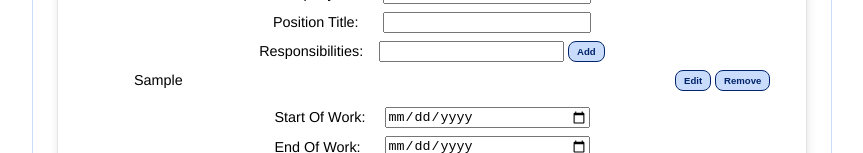
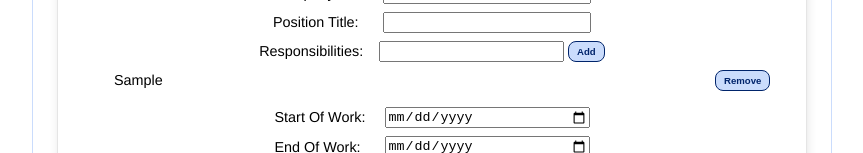
Before and after one commit to Serp-ent/cv_application, a React (Vite) app: page / in a window 1280 px wide. Both pictures are taken after typing "Sample" into the empty fields and a click on the button "Add". Shown: the part 647-800 px from the top of the page, without its empty margins (208-1071 px from the left). Built offline with nearby package versions, Linux system fonts and the light colour scheme.

Commit message:
Allow removing responsibilities from list

```diff
--- a/src/components/WorkExperience.jsx
+++ b/src/components/WorkExperience.jsx
@@ -31,6 +31,16 @@ export function WorkExperience() {
                 [...newWorkItem.responsibilities, { value: item, id: crypto.randomUUID() }]
         };
         setNewWorkItem(newRespArray);
+    }
+
+    const removeRespItem = (item) => {
+        const newResponsibilities = newWorkItem.responsibilities
+            .filter(resp => resp.id !== item.id);
+
+        const workWithNewRespArr = {
+            ...newWorkItem, responsibilities: newResponsibilities
+        };
+        setNewWorkItem(workWithNewRespArr);
     }
 
 
@@ -89,6 +99,7 @@ export function WorkExperience() {
                     handleChange={handleChange}
                     addItem={addItem}
                     addRespItem={addRespItem}
+                    removeRespItem={removeRespItem}
                 />
             )}
         </section >
@@ -187,7 +198,7 @@ function WorkItem({ item, editable, onRemove, onSave }) {
 
 }
 
-function WorkItemForm({ workItem, handleChange, addItem, addRespItem }) {
+function WorkItemForm({ workItem, handleChange, addItem, addRespItem, removeRespItem }) {
     return (
         <form>
             <InputItem
@@ -203,7 +214,7 @@ function WorkItemForm({ workItem, handleChange, addItem, addRespItem }) {
                 value={workItem.positionTitle}
             />
 
-            <ResponsibilitiesInput list={workItem.responsibilities} addItem={addRespItem} />
+            <ResponsibilitiesInput list={workItem.responsibilities} addItem={addRespItem} removeItem={removeRespItem} />
             {/* <InputItem
                 label='Responsibilities'
                 name='responsibilities'
@@ -232,7 +243,7 @@ function WorkItemForm({ workItem, handleChange, addItem, addRespItem }) {
     );
 }
 
-function ResponsibilitiesInput({ list, addItem }) {
+function ResponsibilitiesInput({ list, addItem, removeItem }) {
     const [respItem, setRespItem] = useState('');
 
     const handleChange = (event) => {
@@ -249,10 +260,7 @@ function ResponsibilitiesInput({ list, addItem }) {
             {resp.value}
 
             <div className="resp-actions">
-                <button onClick={() => {
-                    console.log(`editing responsibility`);
-                }}>Edit</button>
-                <button>Remove</button>
+                <button type='button' onClick={() => removeItem(resp)}>Remove</button>
             </div>
         </li>
     ));
@@ -266,7 +274,8 @@ function ResponsibilitiesInput({ list, addItem }) {
                     <button type='button' onClick={handleAddItem}>Add</button>
                 </div>
             </div>
-            <ul className="resp-list">{items}</ul>
+            {list.length > 0 && <ul className="resp-list">{items}</ul>}
+
         </div >
     );
 }
--- a/src/styles/WorkExperience.css
+++ b/src/styles/WorkExperience.css
@@ -48,6 +48,11 @@
     }
 }
 
+ul {
+    margin: 4px;
+    padding-left: 20px;
+}
+
 ul.resp-list {
     margin: 8px;
 }
```
